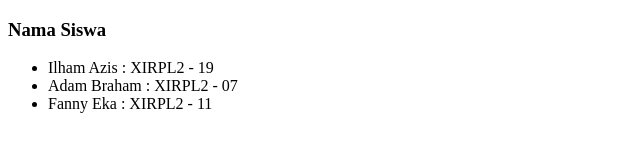
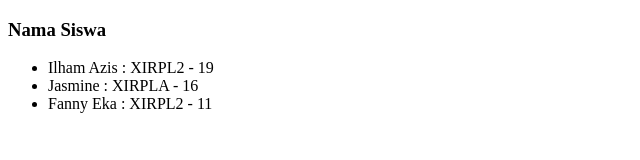
Before and after one commit to jazmine06/jasmine-XIRPLA, a plain HTML site: page index.html in a window 1280 px wide. Shown: the full height of the page, 0-640 px from the left. Drawn offline with Linux system fonts and the light colour scheme.

Commit message:
list siswa

```diff
--- a/index.html
+++ b/index.html
@@ -22,7 +22,7 @@
 
         <li>Ilham Azis : XIRPL2 - 19</li>
 
-        <li>Adam Braham : XIRPL2 - 07</li>
+        <li>Jasmine : XIRPLA - 16</li>
 
         <li>Fanny Eka : XIRPL2 - 11</li>
 
```
